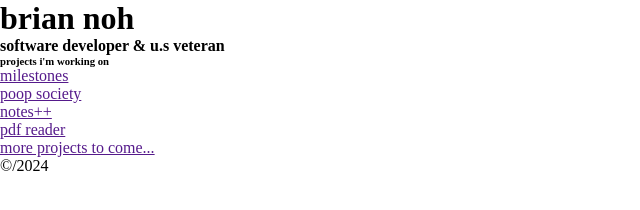
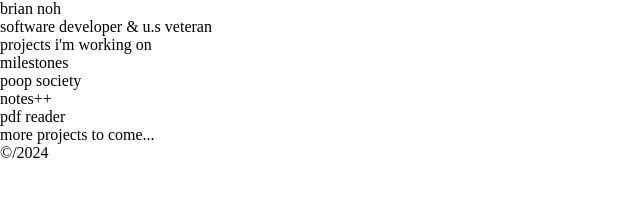
Before and after one commit to noh24/vanilla-js-portfolio-2024, a website: page src/index.html in a window 1280 px wide. Shown: the whole page, without its empty margins (0-640 px from the left). Drawn offline with Linux system fonts and the light colour scheme.

Commit message:
src/index.css - unset all elements css

```diff
--- a/src/index.css
+++ b/src/index.css
@@ -1,4 +1,11 @@
 * {
+    all: unset;
+    display: block;
     margin: unset;
     padding: unset;
+    box-sizing: border-box;
 }
+
+title {
+    all:revert;
+}
```
